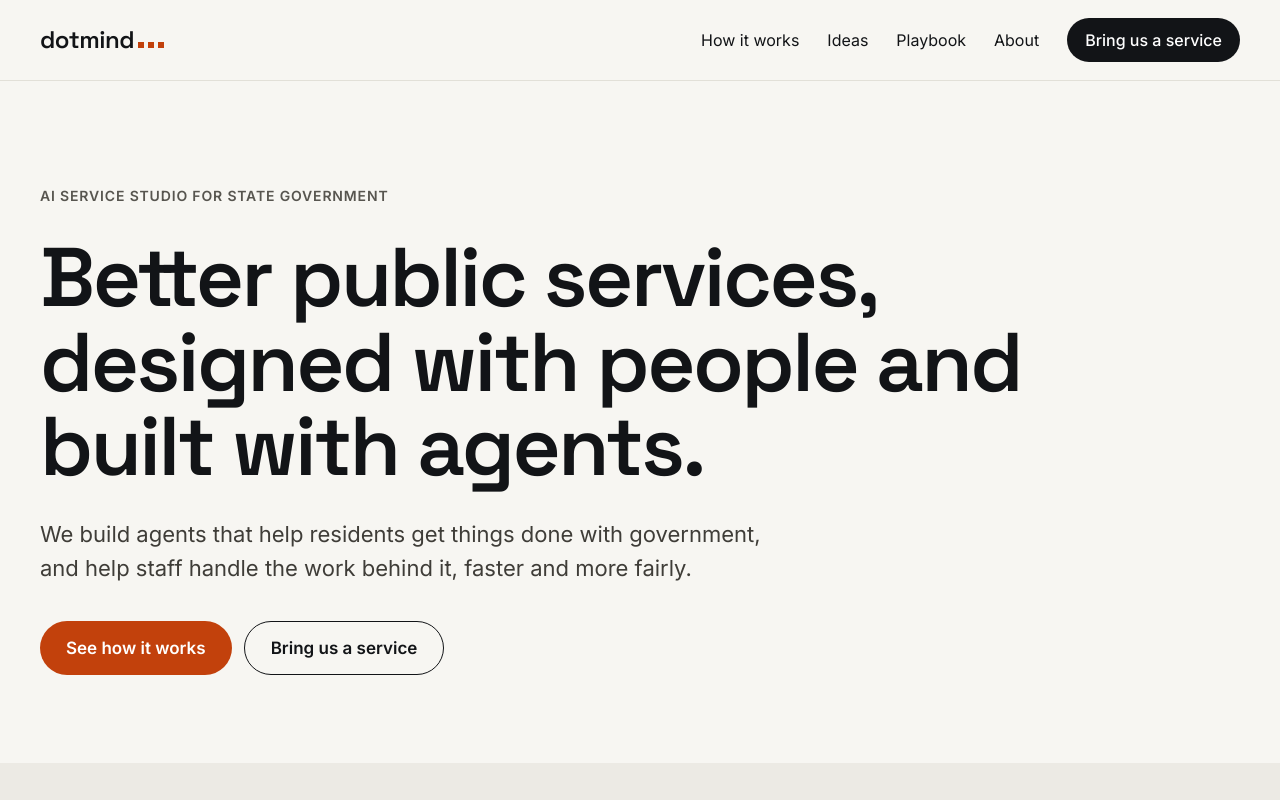
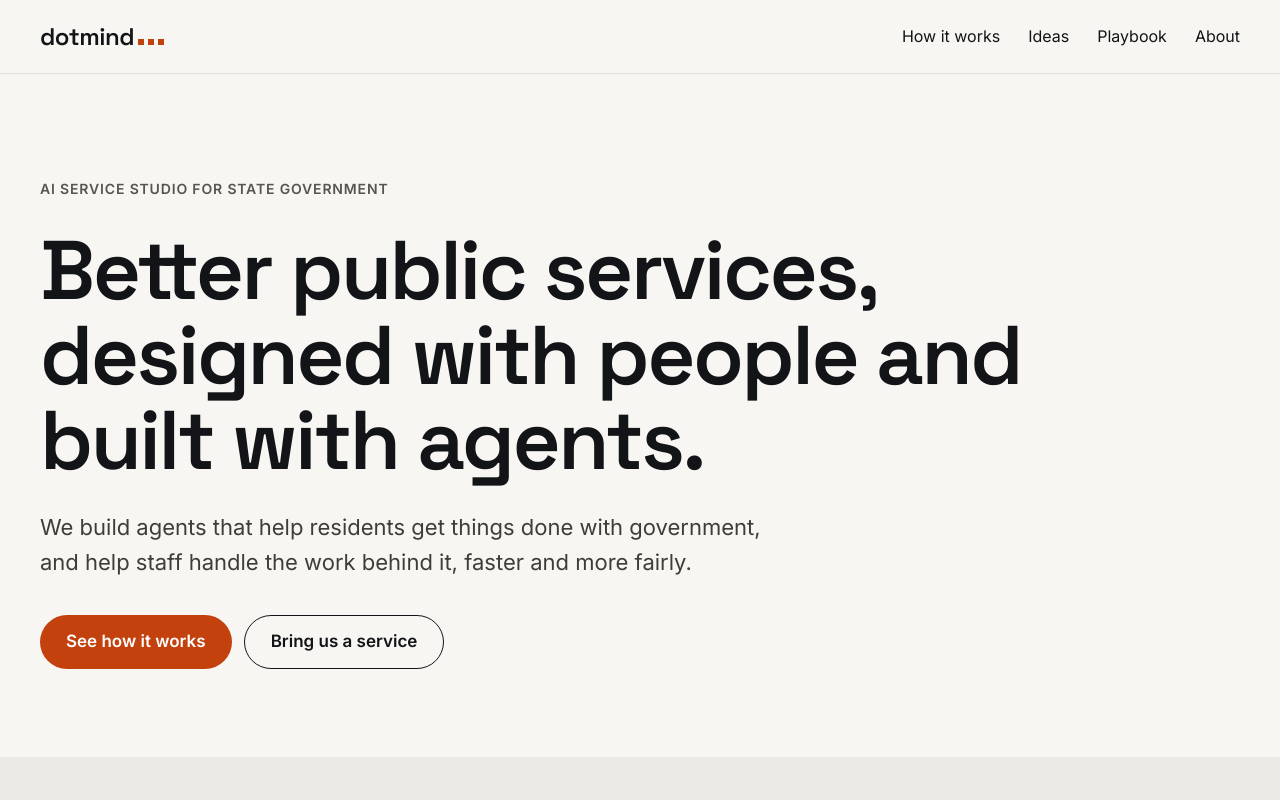
Before and after one commit to tolgaerkal/dotmind-site, a plain HTML site: page index.html in a window 1280 px wide. Shown: the top 800 px of the page. Drawn offline with Linux system fonts and the light colour scheme.

Commit message:
Remove Bring us a service button from top nav
Co-Authored-By: Claude Opus 5.5 (1M context) <noreply@anthropic.com>

```diff
--- a/index.html
+++ b/index.html
@@ -31,7 +31,6 @@ height="0" width="0" style="display:none;visibility:hidden"></iframe></noscript>
 <a href="ideas.html" style="color: #121417; text-decoration: none">Ideas</a>
 <a href="playbook.html" style="color: #121417; text-decoration: none">Playbook</a>
 <a href="#about" style="color: #121417; text-decoration: none">About</a>
-<a href="#contact" style="display: inline-flex; align-items: center; min-height: 44px; padding: 0 18px; border-radius: 999px; background: #121417; color: #FFFFFF; text-decoration: none; font-weight: 500">Bring us a service</a>
 </nav></div></header>
 
 <section id="top" style="max-width: 1200px; margin: 0 auto; padding: 104px 24px 88px; display: flex; flex-direction: column; gap: 28px">
```
